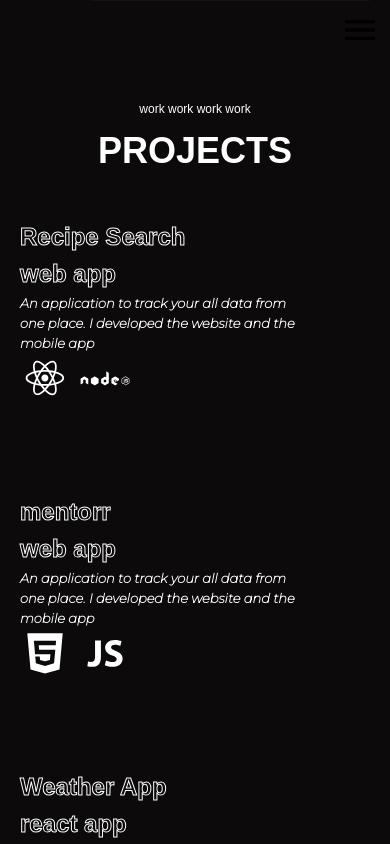
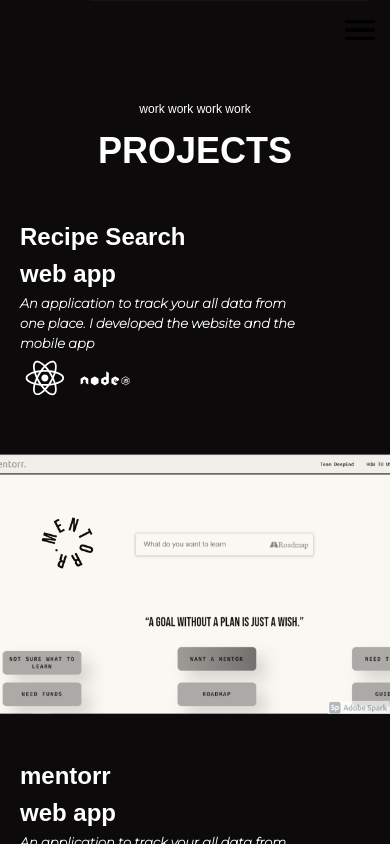
Before and after one commit to CrishnaChaitanya/CrishnaChaitanya.github.io, a React (Create React App) app: page /projects in a window 390 px wide. Shown: the top 844 px of the page. Built offline with nearby package versions, Linux system fonts and the light colour scheme; a web font is replaced by a local one.

Commit message:
added responsiveness to the project section

```diff
--- a/src/components/ProjectItem.jsx
+++ b/src/components/ProjectItem.jsx
@@ -3,6 +3,7 @@ import { Link } from "react-router-dom";
 import styled from "styled-components";
 import ProjectImg from "../images/project.png";
 import { DiReact, DiHtml5,DiCss3,DiBootstrap,DiJavascript1,DiMysql,DiNodejs,DiPython} from "react-icons/di";
+import useMediaQuery from '@material-ui/core/useMediaQuery';
 
 const ProjectItemStyles = styled.div`
   .projectElement {
@@ -42,16 +43,15 @@ const ProjectItemStyles = styled.div`
 
       font-size: x-large;
       font-weight: bolder;
-      -webkit-text-fill-color: transparent;
-      -webkit-text-stroke-width: 1px;
+      -webkit-text-fill-color: white;
+      -webkit-text-stroke: 0px #fff;
     }
     .adjust {
       margin: 40px;
       margin-left: 20px;
     }
     .adjust:hover {
-      -webkit-text-fill-color: white;
-      -webkit-text-stroke: 0px #fff;
+
 
     }
     .description {
@@ -80,6 +80,8 @@ export default function ProjectItem({
 }) {
   const [val, set] = useState();
   const [show, setShow] = useState(false);
+  const matches = useMediaQuery('(max-width:500px)');
+
 
   const loadImg = () => {
     set(<img src={img} className="smooth"></img>);
@@ -102,6 +104,7 @@ export default function ProjectItem({
 
   return (
     <ProjectItemStyles>
+
       <a
         href="#"
         className="menu_items"
@@ -120,8 +123,15 @@ export default function ProjectItem({
               {stack.map((x)=>techStack[x])}
             </div>
           </div>
+
+
+
           <div className="forImg">{val}</div>
         </div>
+        {matches &&
+                <img src={img} className="smooth"></img>
+
+          }
       </a>
     </ProjectItemStyles>
   );
```
